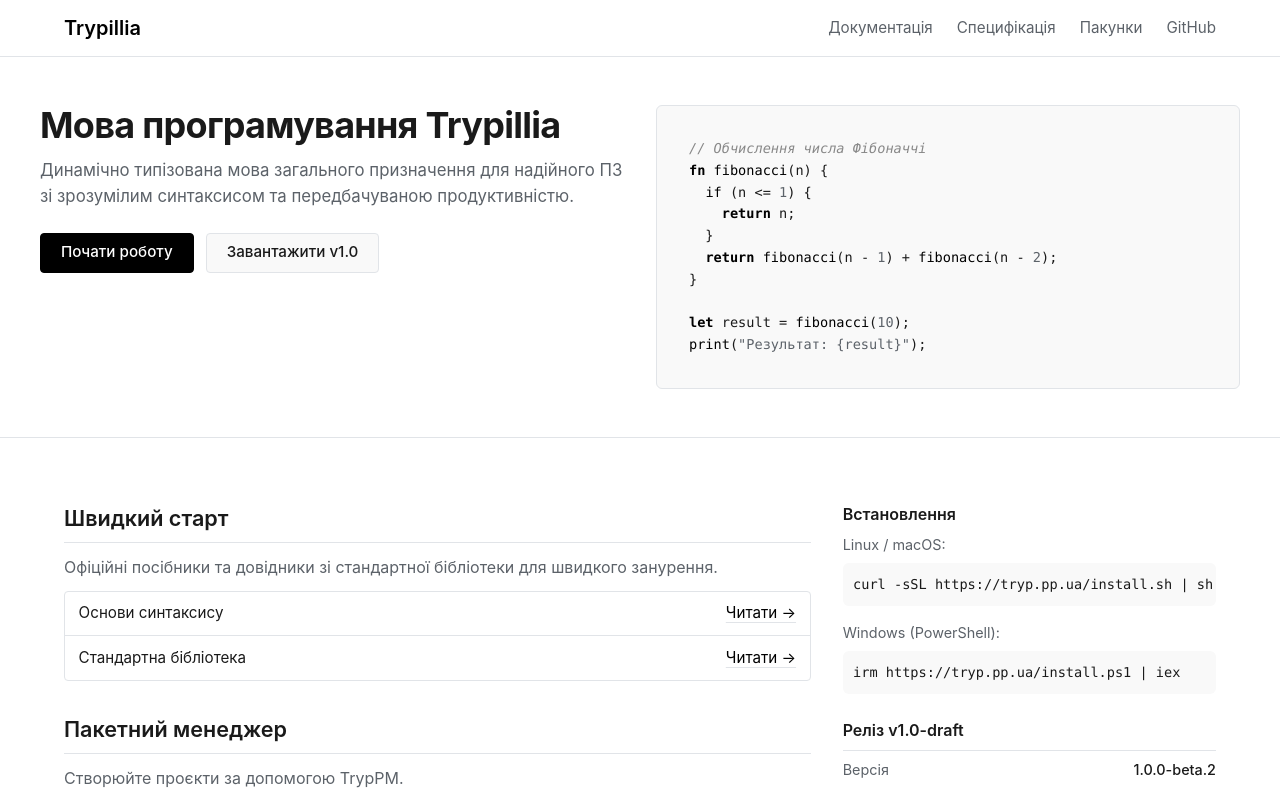
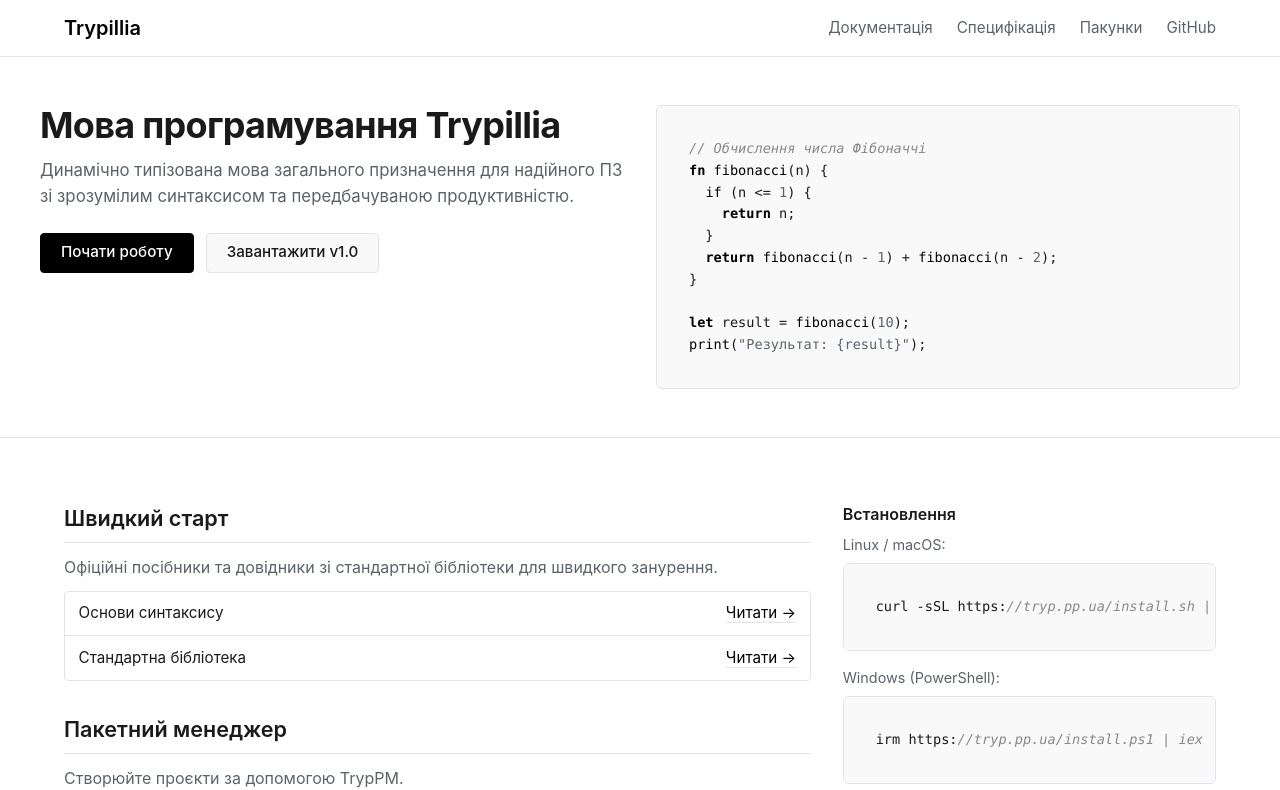
Before and after one commit to ChernegaSergiy/trypillia-language, a SvelteKit app in the folder website/: page / in a window 1280 px wide. Shown: the top 790 px of the page. Built offline with nearby package versions, Linux system fonts and the light colour scheme.

Commit message:
fix: Improve copy button visibility and add it to all code blocks

```diff
--- a/website/src/lib/components/CodeBlock.svelte
+++ b/website/src/lib/components/CodeBlock.svelte
@@ -1,5 +1,9 @@
 <script lang="ts">
-	let { code = '', lang = 'trypillia' }: { code?: string; lang?: string } = $props();
+	let {
+		code = '',
+		lang = 'trypillia',
+		class: className = ''
+	}: { code?: string; lang?: string; class?: string } = $props();
 
 	let copied = $state(false);
 
@@ -46,7 +50,7 @@
 	}
 </script>
 
-<div class="code-block">
+<div class="code-block {className}">
 	<button class="copy-btn" onclick={copyCode} aria-label="Копіювати код">
 		{copied ? 'Скопійовано' : 'Копіювати'}
 	</button>
--- a/website/src/routes/+page.svelte
+++ b/website/src/routes/+page.svelte
@@ -67,13 +67,9 @@ print("Результат: {result}");`}
 		<div class="sidebar-section">
 			<h3>Встановлення</h3>
 			<p>Linux / macOS:</p>
-			<div class="code-block" style="border: none; padding: 0;">
-				<code style="border: none; background: transparent; padding: 0.65rem;">curl -sSL https://tryp.pp.ua/install.sh | sh</code>
-			</div>
+			<CodeBlock code="curl -sSL https://tryp.pp.ua/install.sh | sh" />
 			<p style="margin-top: 1rem;">Windows (PowerShell):</p>
-			<div class="code-block" style="border: none; padding: 0;">
-				<code style="border: none; background: transparent; padding: 0.65rem;">irm https://tryp.pp.ua/install.ps1 | iex</code>
-			</div>
+			<CodeBlock code="irm https://tryp.pp.ua/install.ps1 | iex" />
 		</div>
 
 		<div class="sidebar-section">
```
Also changed, not shown: website/src/lib/styles/global.css.
